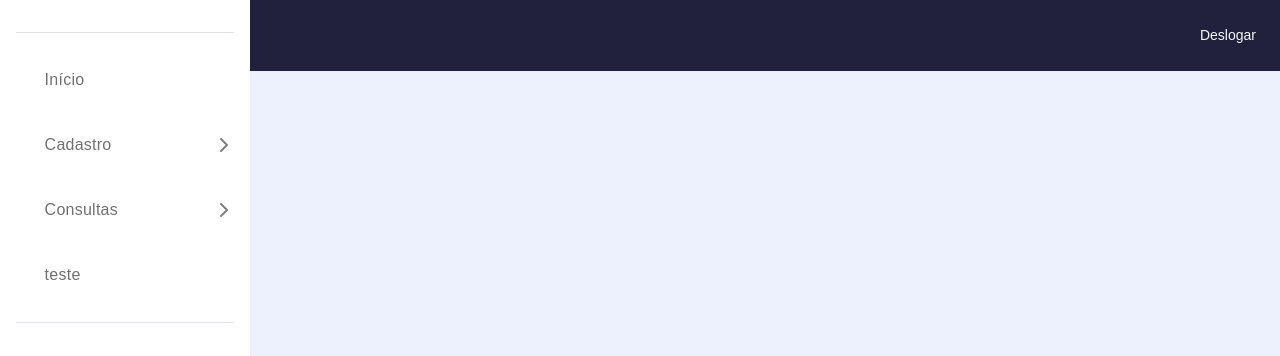
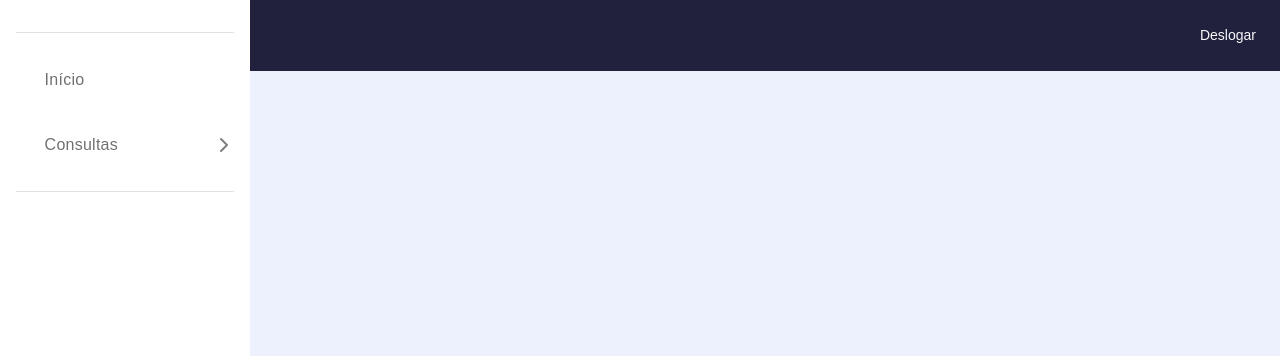
Before and after one commit to MatheusRGuedes/projetofinal-frontend, an Angular app: page / in a window 1280 px wide. Shown: the top 356 px of the page. Built offline with nearby package versions, Linux system fonts and the light colour scheme.

Commit message:
fix: ajuste sidebar de acordo com o cargo

```diff
--- a/src/app/core/components/sidebar/sidebar.component.html
+++ b/src/app/core/components/sidebar/sidebar.component.html
@@ -8,8 +8,7 @@
         <span class="text">Início</span>
       </a>
     </li>
-    <li class="mb-1">
-      <!-- *ngIf="userRole === 'ROLE_ADMIN'" -->
+    <li class="mb-1" *ngIf="userRole === 'Administrador'">
       <a
         class="btn btn-toggle rounded link-item collapsed"
         data-bs-toggle="collapse"
@@ -37,19 +36,17 @@
       </a>
       <div class="collapse" id="consultas-collapse">
         <ul class="btn-toggle-nav list-unstyled fw-normal pb-1 small">
-          <li>
-            <a routerLink="/projetos/listar" class="rounded">Projeto</a>
+          <li *ngIf="userRole === 'Administrador'">
+            <a routerLink="/projetos/listar" class="rounded">Projetos</a>
+          </li>
+          <li *ngIf="userRole === 'Colaborador'">
+            <a routerLink="/projetos/consultar" class="rounded">Projetos vinculados</a>
+          <li *ngIf="userRole === 'Colaborador' || userRole === 'Administrador'">
+            <a routerLink="/projetos/consultar" class="rounded">Projetos em andamento</a>
           </li>
         </ul>
       </div>
     </li>
-
-    <li class="mb-1">
-      <!-- *ngIf="userRole === 'ROLE_USER' || userRole === 'ROLE_ADMIN'" -->
-      <a routerLink="/" class="btn rounded link-item">
-        <span class="text">teste</span>
-      </a>
-    </li>
     <li class="border-top my-3"></li>
   </ul>
 </div>
--- a/src/app/core/components/sidebar/sidebar.component.ts
+++ b/src/app/core/components/sidebar/sidebar.component.ts
@@ -1,4 +1,5 @@
 import { Component, EventEmitter, Output } from '@angular/core';
+import { SecurityService } from '../../services/security.service';
 
 @Component({
   selector: 'app-sidebar',
@@ -17,7 +18,7 @@ export class SidebarComponent {
   public sidebarMenu :HTMLElement | null = null;
 
   constructor(
-    //private securityService :SecurityService
+    private securityService :SecurityService
   ) {
   }
 
@@ -28,12 +29,11 @@ export class SidebarComponent {
   }
 
   getUserRole() {
-    // const usuarioLogado = this.securityService.usuarioLogado;
-    // if (usuarioLogado) {
-    //   this.userRole = usuarioLogado.role;
-      //console.log(this.userRole);
-    // } else {
-    //   console.error("Usuário não se encontra logado.");
-    // }
+    const usuarioLogado = this.securityService.usuarioLogado;
+    if (usuarioLogado) {
+      this.userRole = usuarioLogado.role;
+    } else {
+      console.error("Usuário não se encontra logado.");
+    }
   }
 }
```
